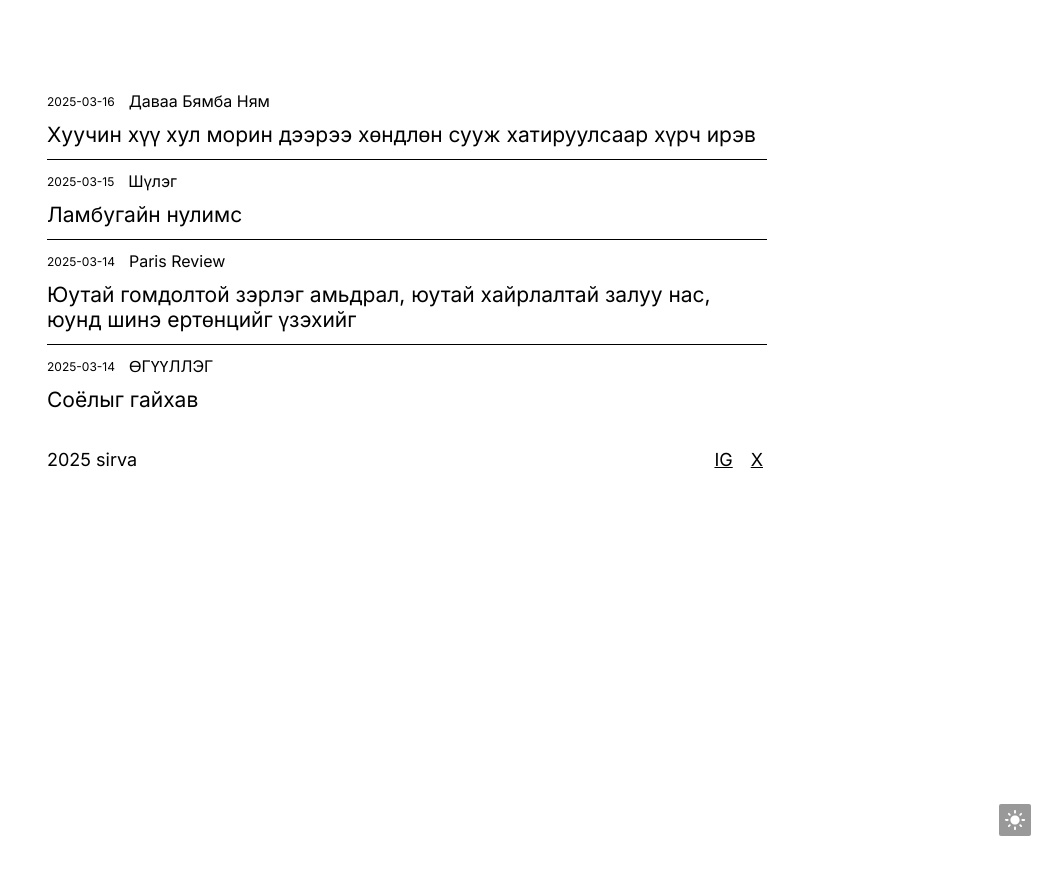
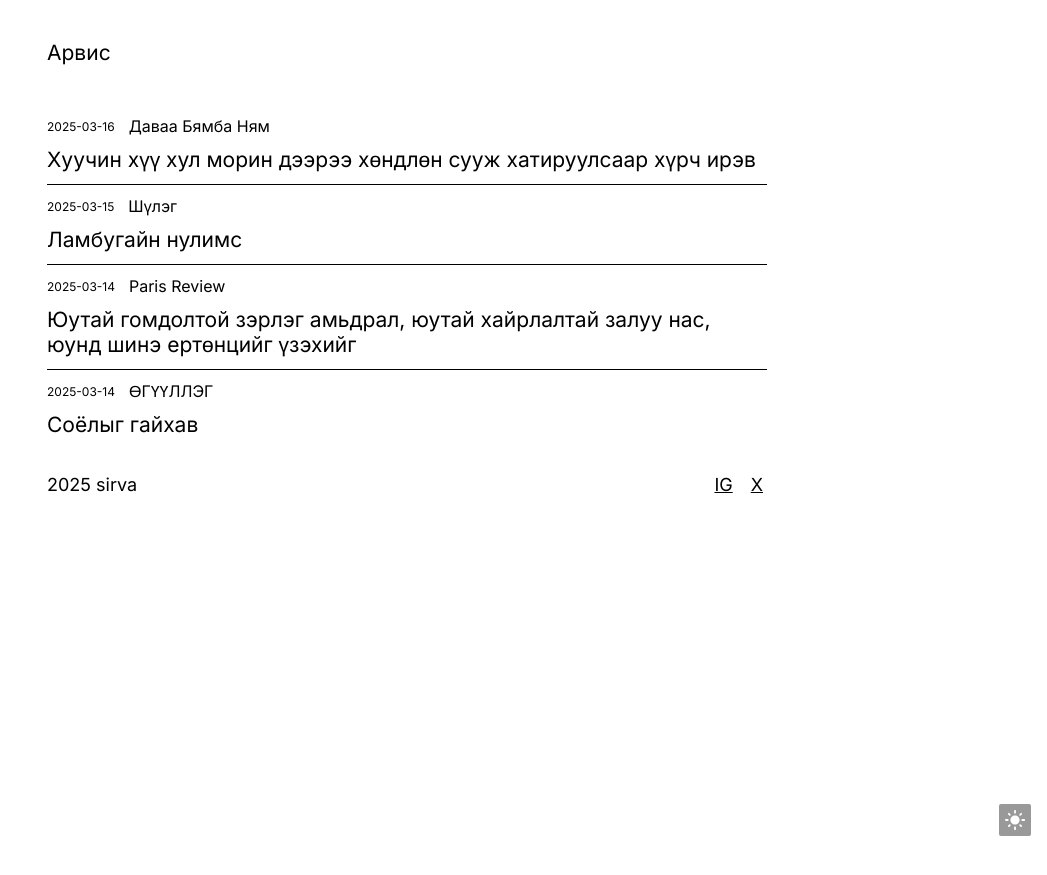
Before and after one commit to aaaarrrrvvvv/aaaarrrrvvvv.github.io, a Jekyll site: the page built from index.html, in a window 1280 px wide. Shown: the top 875 px of the page, without its empty margins (233-1280 px from the left). Built offline with Jekyll 4.4.1, drawn with Linux system fonts in a browser that asks for light colours.

Commit message:
Update header.html

```diff
--- a/_includes/header.html
+++ b/_includes/header.html
@@ -1,5 +1,5 @@
 <header class="header">
-  <a href="{{ site.baseurl }}/" class="logo"></a>
+  <a href="{{ site.baseurl }}/" class="logo">Арвис</a>
   <nav class="menu">
     {% for menu in site.menu -%}
 
```
